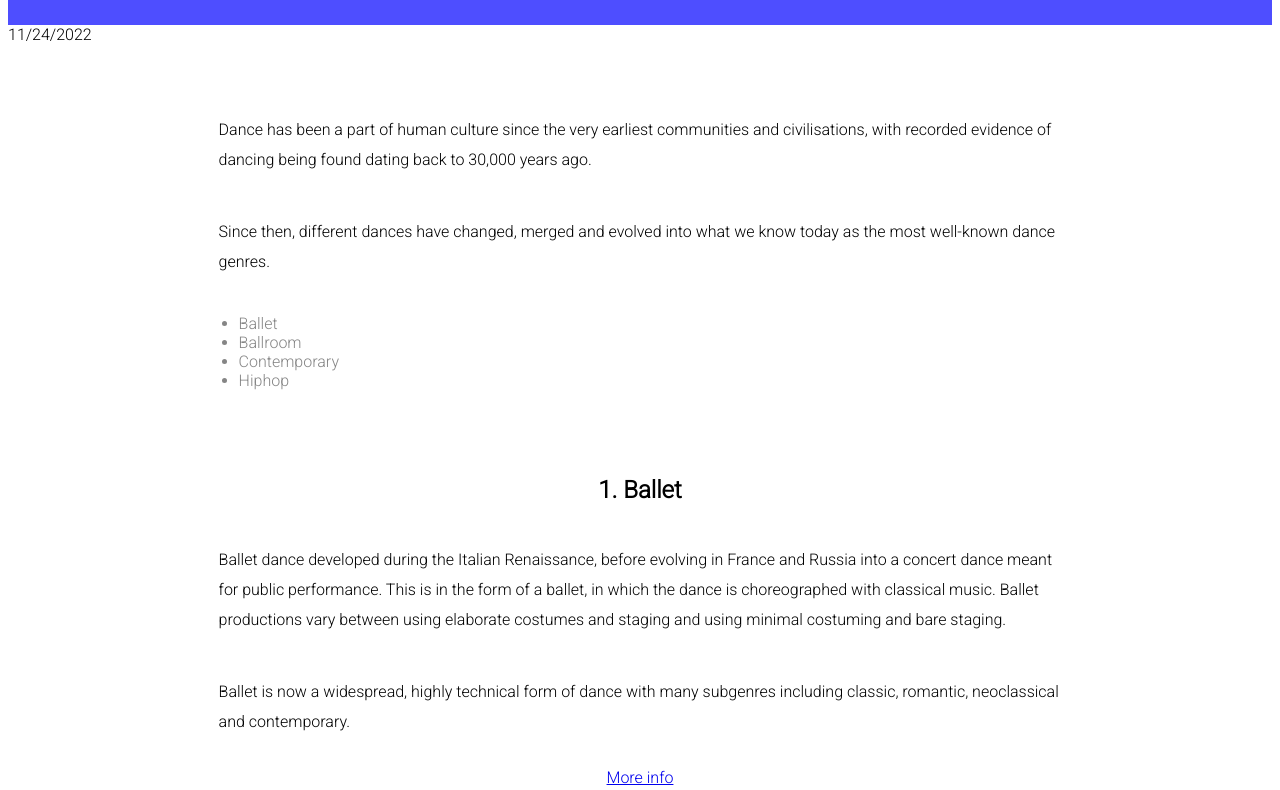
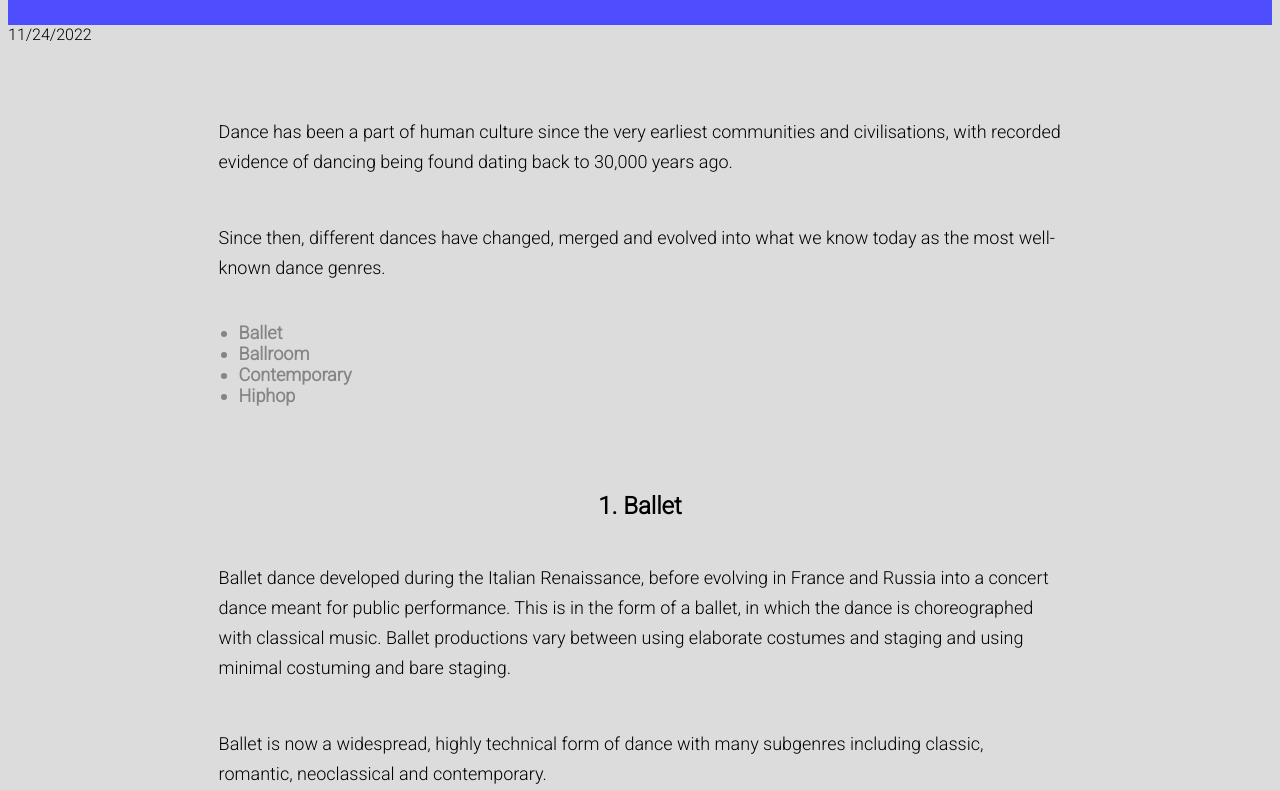
Before and after one commit to hilalb-sahin/hobby-page, a plain HTML site: page index.html in a window 1280 px wide. Shown: the part 115-905 px from the top of the page. Drawn offline with Linux system fonts and the light colour scheme.

Commit message:
Update style.css

```diff
--- a/style.css
+++ b/style.css
@@ -1,8 +1,16 @@
 html{
     font-family: 'Roboto', sans-serif;
     width: 100%;
+    background-color: rgb(220, 220, 220);
 }
-
+li{
+    font-size:18px;
+    font-weight: 900;
+}
+p{
+    font-size: 18px;
+    max-width: 70%;
+}
 header{
     margin-top: 20px;
     background-color: rgb(78, 78, 255) ;
@@ -55,7 +63,3 @@ footer{
 footer p {
     padding:20px
 }
-
-p{
-    max-width: 70%;
-}
```
